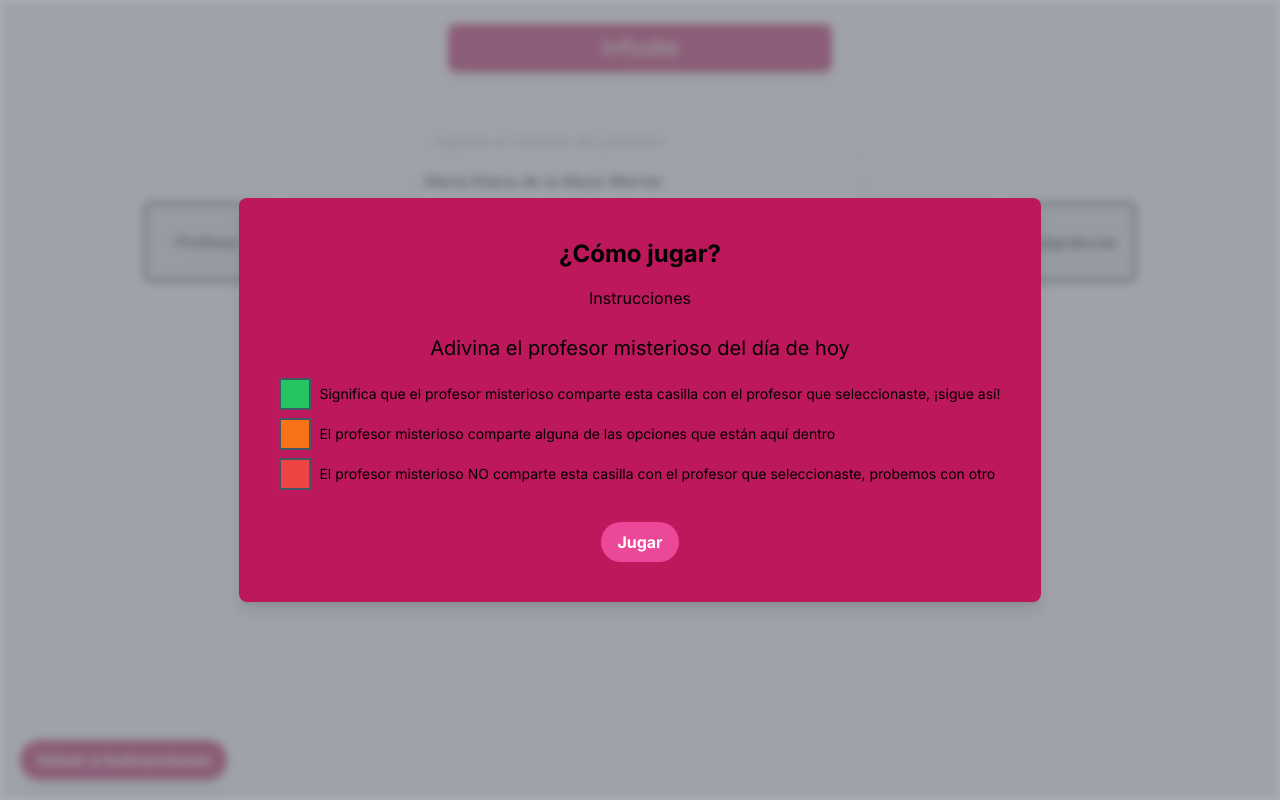
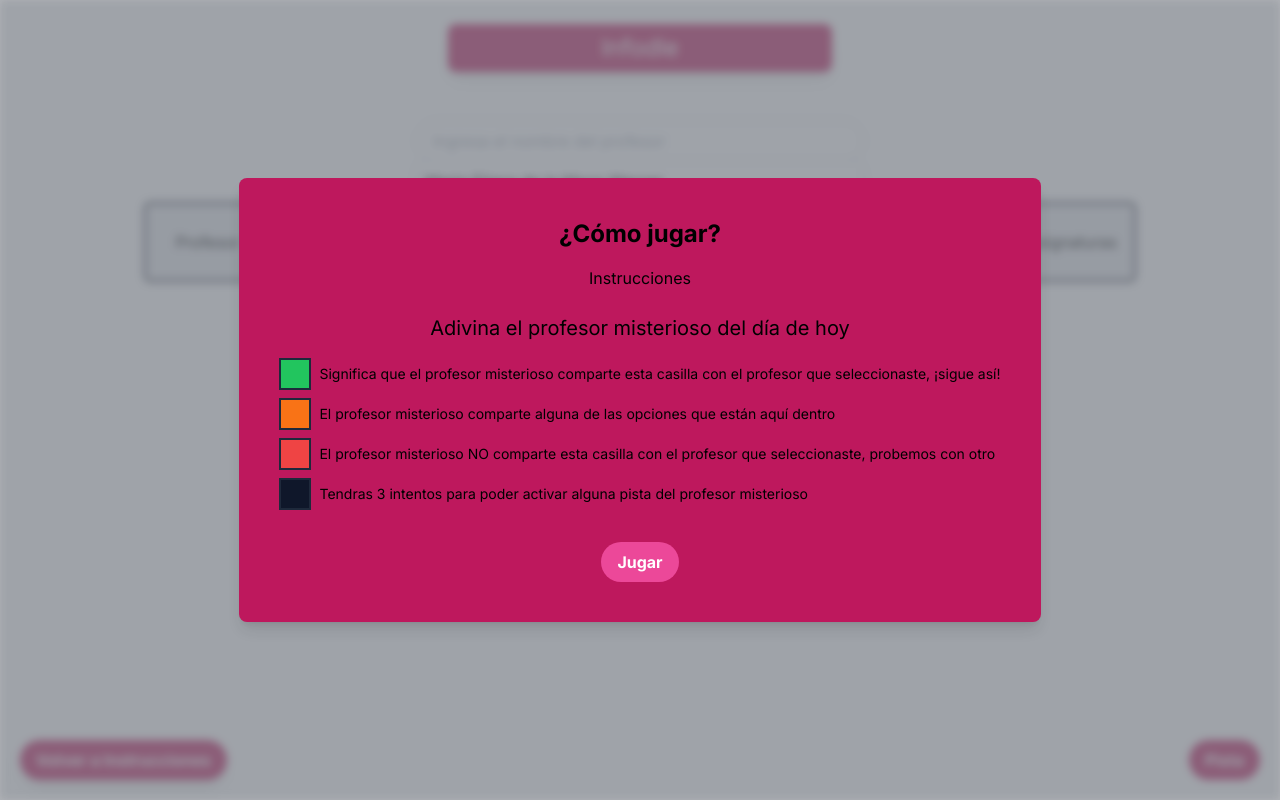
Before and after one commit to CristobalEsp01/Grupo1-INFO104, a Next.js app in the folder infodle/: page / in a window 1280 px wide. Built offline with nearby package versions, Linux system fonts and the light colour scheme; what tailwindcss-animated would draw is missing.

Commit message:
Cuadro Pistas

```diff
--- a/infodle/package.json
+++ b/infodle/package.json
@@ -12,6 +12,7 @@
     "next": "14.2.1",
     "react": "^18",
     "react-dom": "^18",
+    "react-modal": "^3.16.1",
     "tailwindcss-animated": "^1.1.2"
   },
   "devDependencies": {
--- a/infodle/src/app/page.js
+++ b/infodle/src/app/page.js
@@ -5,7 +5,8 @@ import ModalInstrucciones from "/src/components/modalInstrucciones.js";
 import BarraBusqueda from "/src/components/barraBusqueda.js";
 import ProfesorGrid from "/src/components/profesorGrid.js";
 import BotonVolver from "/src/components/botonVolver.js";
-import TituloInfodle from "/src/components/TituloInfodle.js";
+import TituloInfodle from "/src/components/tituloInfodle.js";
+import CuadroPistas from "/src/components/cuadroPistas.js";
 
 export default function Home() {
   const [showModal, setShowModal] = useState(true);
@@ -101,7 +102,9 @@ export default function Home() {
         />
         <BotonVolver handleClick={handleOpenModal} text="Volver a Instrucciones" />
         <ProfesorGrid adivinanzas={adivinanzas} profesorDelDia={profesorDelDia} />
+        <CuadroPistas/>
       </div>
+
     </>
   );
 }
--- a/infodle/src/components/barraBusqueda.js
+++ b/infodle/src/components/barraBusqueda.js
@@ -1,6 +1,8 @@
-import React from 'react';
+import React, {useState} from 'react';
 
 const BarraBusqueda = ({ nombreIngresado, handleInputChange, sugerencias, handleSuggestionClick }) => (
+
+
   <div className="relative mt-10 flex justify-center z-10">
     <input
       type="text"
@@ -10,7 +12,7 @@ const BarraBusqueda = ({ nombreIngresado, handleInputChange, sugerencias, handle
       className="border border-gray-300 rounded-full py-2 px-4 w-1/2 max-w-md"
     />
     {sugerencias.length > 0 && (
-      <ul className="absolute bg-white border border-gray-300 rounded-lg mt-10 w-full max-w-md max-h-40 overflow-y-auto shadow-lg z-10">
+      <ul className="absolute bg-white border border-gray-300 rounded-lg mt-10 w-full max-w-md max-h-40 overflow-y-auto shadow-lg z-15">
         {sugerencias.map((suggestion, index) => (
           <li
             key={index}
--- /dev/null
+++ b/infodle/src/components/cuadroPistas.js
@@ -0,0 +1,34 @@
+import React, {useState} from 'react';
+
+const CuadroPistas = () => {
+    const[showPista, setShowPista] = useState(false);
+
+    const openPista = () => setShowPista(true);
+    const closePista = () => setShowPista(false);
+
+    return (
+    <div className = "w-full flex justify-end">
+        <button onClick = {openPista}
+                className= "fixed bottom-5 right-5 bg-pink-700 hover:bg-pink-600 text-white  transition duration-300 font-bold py-2 px-4 rounded-full z-10"
+                >
+            <h1 className = "text-center">Pista</h1>
+        </button>
+        {showPista && (
+                <div className="fixed inset-0 flex items-center justify-center  z-50">
+                    <div className="bg-pink-700 rounded-lg shadow-lg p-8 w-64 max-w-md fixed bottom-5 right-5">
+                        <h2 className="text-center text-2xl font-bold mb-4">Pistas</h2>
+                        <div className = "text-center">Este profe roba</div>
+                        <button
+                            onClick={closePista}
+                            className="mt-4 bg-pink-500 hover:bg-pink-600 text-white font-bold py-2 px-4 rounded-full"
+                        >
+                            Cerrar
+                        </button>
+                    </div>
+                </div>
+            )}
+        </div>
+    );
+};
+
+export default CuadroPistas;
--- a/infodle/src/components/modalInstrucciones.js
+++ b/infodle/src/components/modalInstrucciones.js
@@ -10,16 +10,20 @@ const ModalInstrucciones = ({ showModal, handleCloseModal }) => (
         <div className="flex flex-col items-center mb-6 text-sm">
           <ul>
             <div className="flex items-center mb-2">
-              <div className="w-8 h-8 bg-green-500 mr-2 border-2 border-slate-600 border-solid"></div>
+              <div className="w-8 h-8 bg-green-500 mr-2 border-2 border-slate-800 border-solid"></div>
               Significa que el profesor misterioso comparte esta casilla con el profesor que seleccionaste, ¡sigue así!
             </div>
             <div className="flex items-center mb-2">
-              <div className="w-8 h-8 bg-orange-500 mr-2 border-2 border-slate-600 border-solid"></div>
+              <div className="w-8 h-8 bg-orange-500 mr-2 border-2 border-slate-800 border-solid"></div>
               El profesor misterioso comparte alguna de las opciones que están aquí dentro
             </div>
             <div className="flex items-center mb-2">
-              <div className="w-8 h-8 bg-red-500 mr-2 border-2 border-slate-600 border-solid"></div>
+              <div className="w-8 h-8 bg-red-500 mr-2 border-2 border-slate-800 border-solid"></div>
               El profesor misterioso NO comparte esta casilla con el profesor que seleccionaste, probemos con otro
+            </div>
+            <div className="flex items-center mb-2">
+              <div className="w-8 h-8 bg-slate-900 mr-2 border-2 border-slate-800 border-solid"></div>
+              Tendras 3 intentos para poder activar alguna pista del profesor misterioso
             </div>
           </ul>
         </div>
--- a/infodle/src/components/profesorGrid.js
+++ b/infodle/src/components/profesorGrid.js
@@ -2,7 +2,7 @@ import React from 'react';
 import ProfesorCard from './profesorCard';
 
 const ProfessorGrid = ({ adivinanzas, profesorDelDia }) => (
-  <div className="mt-10 text-center">
+  <div className="mt-10 text-center z-15">
     <div className="flex justify-center space-x-4 mb-4">
       <div className="bg-gray-200 p-2 rounded-md w-32 h-20 flex justify-center items-center border-solid border-2 border-slate-950">Profesor</div>
       <div className="bg-gray-200 p-2 rounded-md w-32 h-20 flex justify-center items-center border-solid border-2 border-slate-950">Género</div>
```
Also changed, not shown: 1 other file (tests, documents, lock files or other folders).
